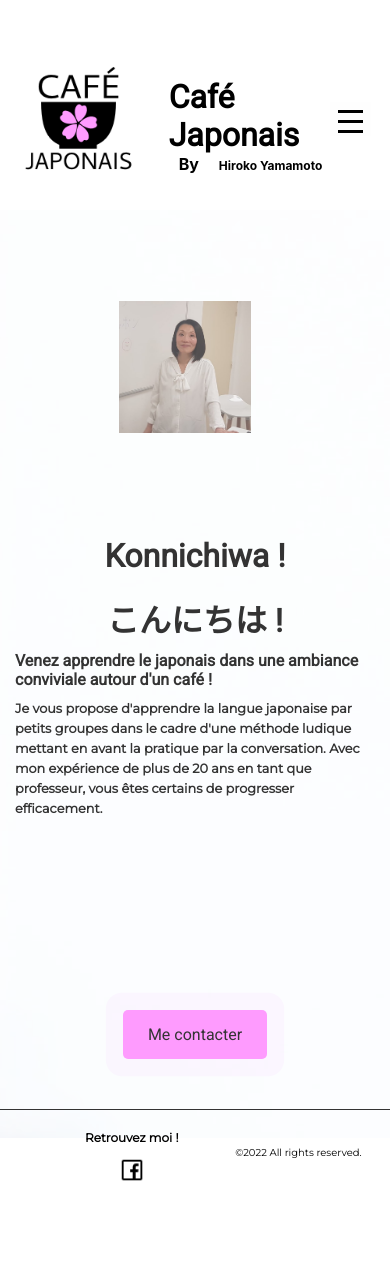
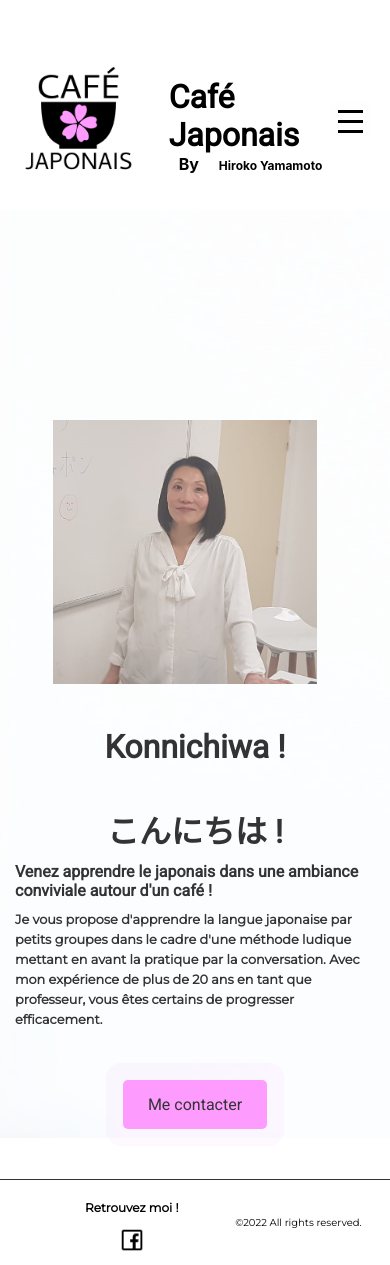
Before and after one commit to Pizatol/Hiroko-Landing, a Next.js app: page / in a window 390 px wide. Before the commit the page ends 1195 px from the top, so only its background shows below. Built offline with nearby package versions, Linux system fonts and the light colour scheme.

Commit message:
ajustements responsive

```diff
--- a/styles/Home.module.css
+++ b/styles/Home.module.css
@@ -210,10 +210,10 @@
 
 @media screen and (max-width: 768px) {
   .mainLeftPart {
-    width: 40%;
+    width: 70%;
+    padding-top: 270px;
+    overflow: visible;
     border-radius: 0;
-    padding-top: 100px;
-    overflow: visible;
   }
   .mainRightPart {
     -webkit-box-align: center;
@@ -221,7 +221,7 @@
             align-items: center;
   }
   .mainRightPart h2 {
-    margin-top: 20px;
+    margin-top: 40px;
   }
   .mainContainer {
     -webkit-box-orient: vertical;
@@ -231,7 +231,7 @@
     padding: 10px;
   }
   .contact {
-    padding-top: 100px;
+    padding-top: 170px;
   }
   .contact button {
     font-size: 1rem;
@@ -244,6 +244,8 @@
   }
   .mainLeftPart {
     padding-top: 0px;
+    width: 80%;
+    padding-top: 200px;
   }
   .mainRightPart {
     -webkit-box-align: center;
--- a/styles/Home.module.scss
+++ b/styles/Home.module.scss
@@ -164,11 +164,10 @@
 
 @media screen and (max-width: 768px) {
     .mainLeftPart {
-        width: 40%;
-      border-radius: 0;
-        // margin: 50px 0;
-        padding-top: 100px;
+        width: 70%;
+        padding-top: 270px;
         overflow: visible;
+        border-radius: 0;
     }
 
 
@@ -177,7 +176,7 @@
         align-items: center;
 
         h2 {
-            margin-top: 20px;
+            margin-top: 40px;
         }
     }
 
@@ -188,7 +187,7 @@
 
     .contact {
 
-        padding-top: 100px;
+        padding-top: 170px;
         button {
             font-size: 1rem;
         }
@@ -204,6 +203,8 @@
 
     .mainLeftPart {
         padding-top: 0px;
+        width: 80%;
+        padding-top: 200px;
     }
 
     .mainRightPart {
```
Also changed, not shown: styles/Experience.module.css (+9 -3 lines), styles/Experience.module.scss (+8 -4 lines), 2 other files (tests, documents, lock files or other folders).
